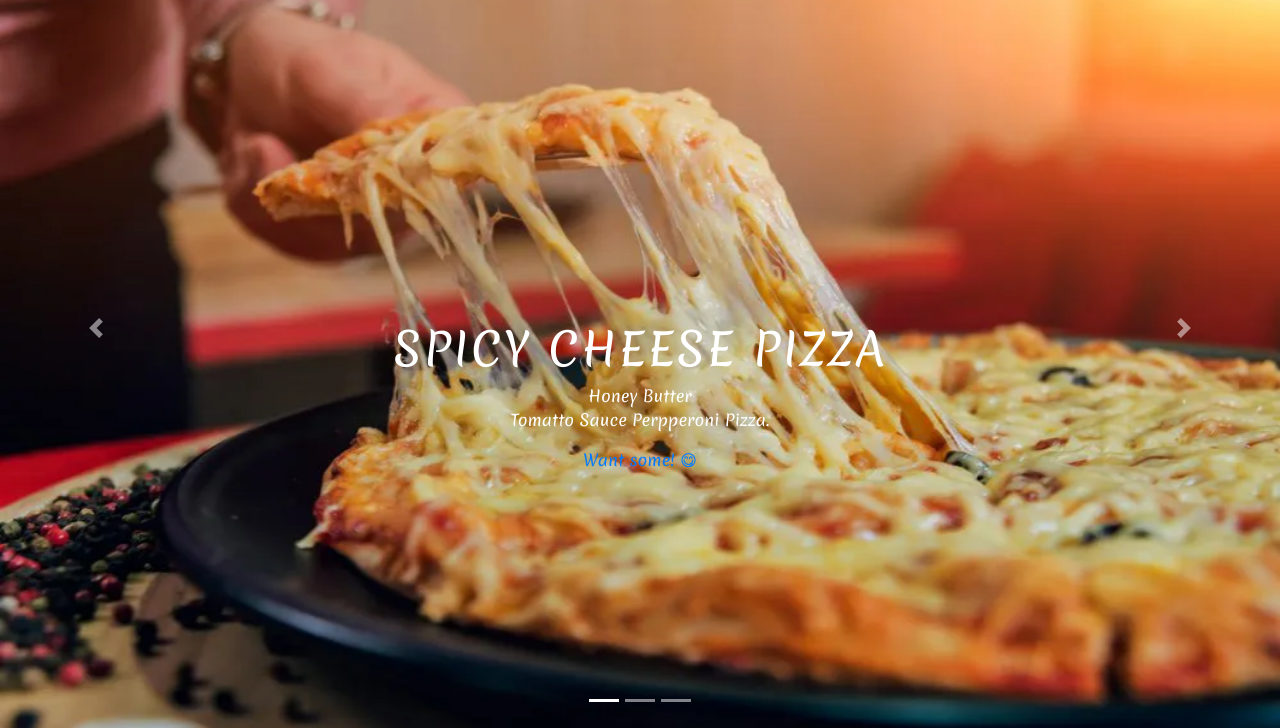
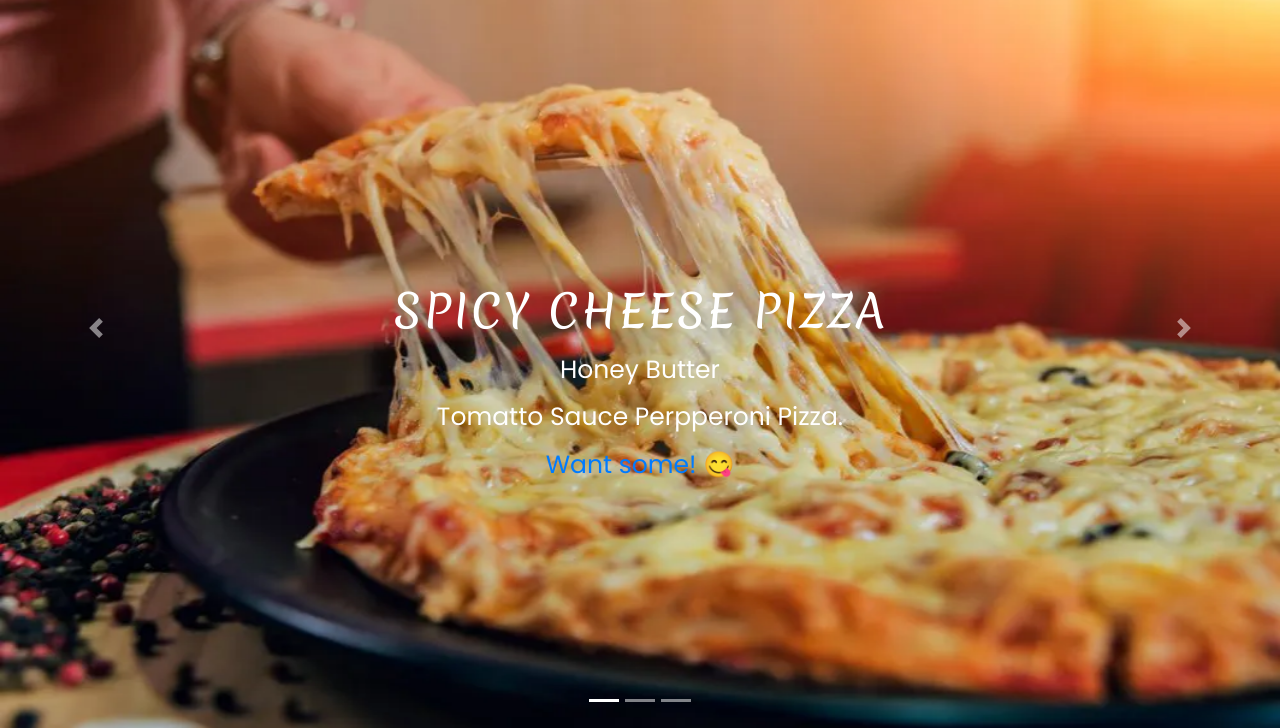
Before and after one commit to JAMAL-MOHAMED-JALDESA-2893/PizzaShop, a plain HTML site: page index.html in a window 1280 px wide. Shown: the part 72-800 px from the top of the page. Drawn offline with nearby package versions, Linux system fonts and the light colour scheme; some packages are replaced by stand-ins of ours; a script that the page names is missing.

Commit message:
add style to carousel-caption p

```diff
--- a/style.css
+++ b/style.css
@@ -77,4 +77,12 @@ body{
 	margin-top: 25px;
 	font-family: merienda;
 }
+
+.carousel-caption p {
+	width: 60%;
+	margin: auto;
+	font-size: 25px;
+	line-height: 1.9;
+	font-family: poppins;
+}
 /* End of banner carousel section */
```
